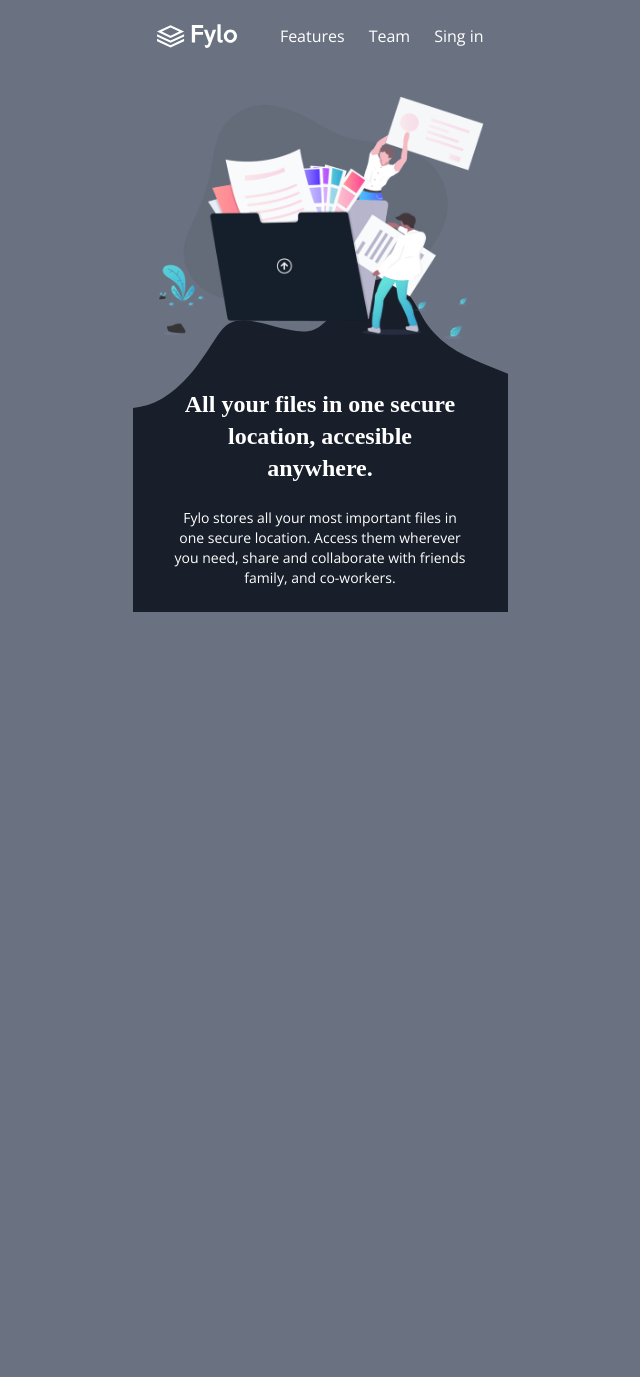
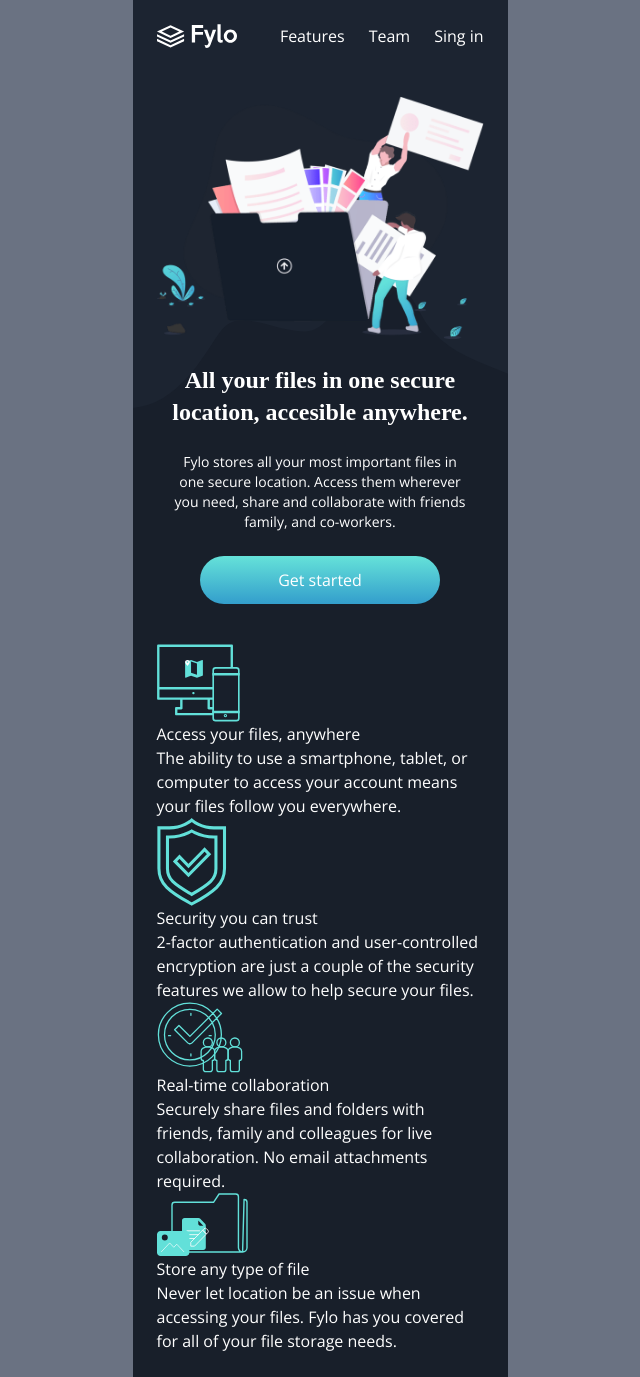
Before and after one commit to palafoxRen/LandingPage, a React (Vite) app: page / in a window 1280 px wide. Shown: the whole page, without its empty margins (320-960 px from the left). Before the commit the page ends 800 px from the top, so only its background shows below. Built offline with nearby package versions, Linux system fonts and the light colour scheme; a web font is replaced by a local one.

Commit message:
Quinto commit - Añadiendo iconos

```diff
--- a/src/App.tsx
+++ b/src/App.tsx
@@ -1,19 +1,20 @@
-import { Header, Hero } from "./components"
+import { Header, Hero, Features} from "./components"
 
 function App() {
 
   return (
     <main className=" w-[375px] m-auto">
 
-      <section className="bg-gray-500 p-6 h-[420px] relative">
+      <section className="bg-Navy-850 p-6 h-[420px] relative">
         <Header />
-        <img className="relative z-10 mt-12" src="/public/images/illustration-intro.png" alt="intro illustration" />
+        <img className="relative z-10 mt-12" src="/images/illustration-intro.png" alt="intro illustration" />
 
-        <img className="absolute bottom-0 left-0" src="/public/images/bg-curvy-mobile.svg" alt="bg curvy mobile" />
+        <img className="absolute bottom-0 left-0" src="/images/bg-curvy-mobile.svg" alt="bg curvy mobile" />
       </section>
 
       <section className="bg-Navy-900 p-6">
         <Hero />
+        <Features />
       </section>
 
     </main>
--- /dev/null
+++ b/src/components/Button.tsx
@@ -0,0 +1,10 @@
+interface Props {
+    text: string;
+    styles?: string;
+}
+
+export const Button = ({text, styles=''}: Props) => {
+    return (
+        <button className={`bg-linear-to-b from-Teal-200 to bg-Cyan-500 h-12 ${styles} rounded-3xl hover:to-Teal-200 cursor-pointer`}>{text}</button>
+    )
+}
--- /dev/null
+++ b/src/components/Features.tsx
@@ -0,0 +1,49 @@
+interface Feature {
+    title: string;
+    description: string;
+    iconUrl: string;
+}
+
+const FeaturesData : Feature[] = [
+    {
+        title: "Access your files, anywhere",
+        description: "The ability to use a smartphone, tablet, or computer to access your account means your files follow you everywhere.",
+        iconUrl: '/images/icon-access-anywhere.svg'
+    },
+
+    {
+        title: "Security you can trust",
+        description: "2-factor authentication and user-controlled encryption are just a couple of the security features we allow to help secure your files.",
+        iconUrl: '/images/icon-security.svg'
+    },
+
+    {
+        title: "Real-time collaboration",
+        description: "Securely share files and folders with friends, family and colleagues for live collaboration. No email attachments required.",
+        iconUrl: '/images/icon-collaboration.svg'
+    },
+
+    {
+        title: "Store any type of file",
+        description: "Never let location be an issue when accessing your files. Fylo has you covered for all of your file storage needs.",
+        iconUrl: '/images/icon-any-file.svg'
+    },
+]
+
+export const Features = () => {
+    return (
+        <div>
+            {
+                FeaturesData.map(({title, description, iconUrl}: Feature) => (
+                    <div>
+                    <img src={iconUrl} alt={title}/>
+                    <div>
+                        <h3>{title}</h3>
+                        <p>{description}</p>
+                    </div>
+                </div>
+                ))
+            }
+        </div>
+    )
+}
--- a/src/components/Hero.tsx
+++ b/src/components/Hero.tsx
@@ -1,10 +1,17 @@
+import { Button } from "./Button"
 export const Hero = () => {
     return (
-        <section className="-mt-14 relative z-10">
-            <h1 className="text-center text-2xl font-Raleway font-bold px-4">All your files in one secure location, accesible anywhere.</h1>
+        <section className="-mt-20 relative z-10">
+
+            <h1 className="text-center text-2xl font-Raleway font-bold px-2">All your files in one secure location, accesible anywhere.</h1>
 
             <p className="text-center text-sm mt-6 px-4">Fylo stores all your most important files in one secure location. Access them wherever
             you need, share and collaborate with friends family, and co-workers.</p>
+
+        <div className="text-center mt-6 mb-10">
+            <Button text="Get started" styles="w-[240px]" />
+        </div>
+
         </section>
     )
 }
--- a/src/components/index.ts
+++ b/src/components/index.ts
@@ -1,3 +1,5 @@
+export { Features } from "./Features";
 export { Navbar } from "./navbar";
 export { Header } from "./Header";
 export { Hero } from "./Hero";
+export { Button } from "./Button";
```
